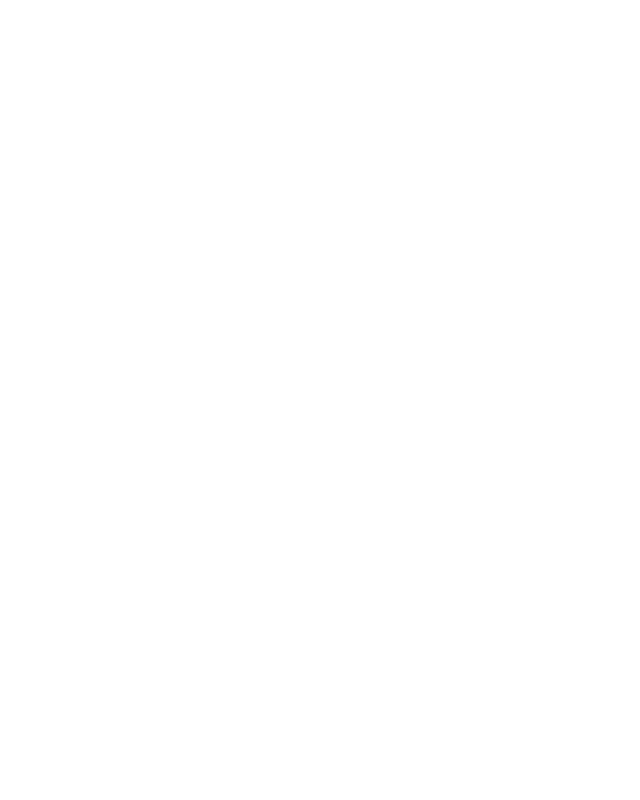
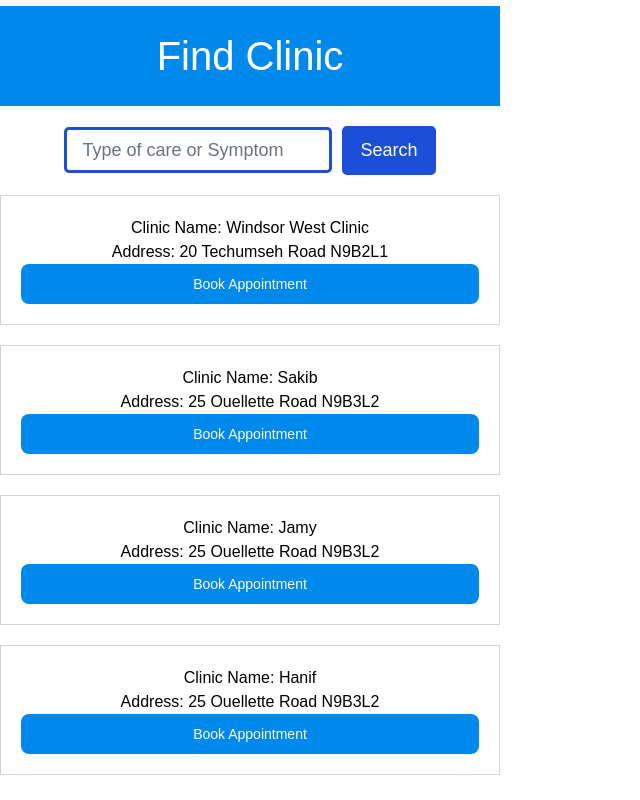
Before and after one commit to DhruvPatel96/walk_in_easy_Main, a React (Create React App) app in the folder Frontend/: page /auth/login/BookAppointment in a window 1280 px wide. Before the commit this address had no page. Shown: the whole page, without its empty margins (0-640 px from the left). Built offline with nearby package versions, Linux system fonts and the light colour scheme.

Commit message:
Adding more features

```diff
--- a/Frontend/src/Routes.tsx
+++ b/Frontend/src/Routes.tsx
@@ -5,6 +5,7 @@ import SignUp from './pages/auth/SignUp';
 import SignUpClient from './pages/auth/SignUpClient';
 import SignUpClinic from './pages/auth/SignUpClinic';
 import OTPAuth from './pages/auth/OtpAuth';
+import BookAppointment from './pages/auth/BookAppointment';
 
 const Views = () => {
     return (
@@ -18,6 +19,10 @@ const Views = () => {
                 <Route index element={<Navigate to="login" />} />
             </Route>
             <Route path="/" element={<Navigate to="/auth" />} />
+            <Route
+                path="auth/login/BookAppointment"
+                element={<BookAppointment />}
+            />
         </Routes>
     );
 };
--- /dev/null
+++ b/Frontend/src/pages/auth/BookAppointment.css
@@ -0,0 +1,69 @@
+
+.title {
+    background:  rgb(0 137 237);
+    /* rgb(29 78 216); */
+
+    /* display:flex; */
+    color: #ffffff;
+    width: 100%;
+    padding: 20px 0px;
+    text-align: center;
+  }
+  .title h1 {
+    padding: 0px;
+    margin: 0px;
+    font-size: 40px
+  }
+
+  .input__wrapper {
+    margin: 20px;
+    text-align: center;
+    border-color: rgb(29 78 216);
+  }
+  .srch{
+    border: px solid rgb(0 137 237);
+    background:  rgb(0 137 237);
+    /* rgb(29 78 216) */
+
+  }
+  .input__wrapper input {
+    border: 3px solid rgb(29 78 216);
+    padding: 8px 15px;
+    border-radius: 5px;
+    font-size: 18px;
+  }
+  .input__wrapper input:focus {
+    outline: none;
+  }
+  .input__wrapper button {
+    background-color: rgb(29 78 216);
+    color: white;
+    padding: 8px 15px;
+    font-size: 18px;
+    border: none;
+    border: 3px solid rgb(29 78 216);
+    border-radius: 5px;
+    margin-left: 10px;
+    cursor: pointer;
+  }
+
+  .body__item {
+    text-align: center !important;
+    border: 1px solid lightgray;
+    padding: 20px;
+    width: 500px;
+    margin: 20px auto;
+  }
+  /* .button{
+
+    background-color: light blue;
+    border-radius:w-full text-blue
+  } */
+
+  .notFound {
+    width: 500px;
+    margin: 20px auto;
+    padding: 20px;
+    border: 1px solid lightgray;
+    text-align: center;
+  }
--- /dev/null
+++ b/Frontend/src/pages/auth/BookAppointment.tsx
@@ -0,0 +1,94 @@
+import { Button } from 'flowbite-react';
+import React from 'react';
+import './BookAppointment.css';
+
+const BookAppointment: React.FC = () => {
+    const users = [
+        {
+            Name: 'Windsor West Clinic',
+            Address: '20 Techumseh Road N9B2L1',
+        },
+        {
+            Name: 'Sakib',
+            Address: '25 Ouellette Road N9B3L2',
+        },
+        {
+            Name: 'Jamy',
+            Address: '25 Ouellette Road N9B3L2',
+        },
+        {
+            Name: 'Hanif',
+            Address: '25 Ouellette Road N9B3L2',
+        },
+    ];
+    const [userList, setUserList] = React.useState<
+        { Name: string; Address: string }[] | undefined
+    >(users);
+    const [text, setText] = React.useState<string>('');
+
+    const handleOnClick = () => {
+        const findUsers =
+            userList && userList?.length > 0
+                ? userList?.filter(u => u?.Name === text)
+                : undefined;
+
+        console.log(findUsers);
+
+        setUserList(findUsers);
+    };
+
+    return (
+        <div className="main-center">
+            <div className="title">
+                <h1>Find Clinic</h1>
+            </div>
+            <div className="input__wrapper">
+                <input
+                    type="text"
+                    placeholder="Type of care or Symptom"
+                    value={text}
+                    onChange={e => {
+                        setText(e.target.value);
+                        setUserList(users);
+                    }}
+                />
+                <button
+                    className="srch"
+                    disabled={!text}
+                    onClick={handleOnClick}>
+                    Search
+                </button>
+                {/* <Button
+                    color="info"
+                    className="w-full align-content: center text-white">
+                    Book Appointment
+                </Button> */}
+            </div>
+
+            <div className="body">
+                {userList && userList?.length === 0 && (
+                    <div className="notFound">No User Found</div>
+                )}
+
+                {userList &&
+                    userList?.length > 0 &&
+                    userList?.map(users => {
+                        return (
+                            <div className="body__item">
+                                <h3>Clinic Name: {users?.Name}</h3>
+                                <p>Address: {users?.Address}</p>
+
+                                <Button
+                                    color="info"
+                                    className="w-full align-content: center text-white">
+                                    Book Appointment
+                                </Button>
+                            </div>
+                        );
+                    })}
+            </div>
+        </div>
+    );
+};
+
+export default BookAppointment;
--- a/Frontend/src/pages/auth/OtpAuth.tsx
+++ b/Frontend/src/pages/auth/OtpAuth.tsx
@@ -4,6 +4,7 @@ import 'firebase/compat/auth';
 import 'firebase/firestore';
 import '../../otp.css';
 import React, { useEffect } from 'react';
+import { Button } from 'flowbite-react';
 declare global {
     interface Window {
         recaptchaVerifier: firebase.auth.RecaptchaVerifier | undefined;
@@ -85,9 +86,13 @@ function OTPAuth() {
                 <div id="sender">
                     <input type="text" id="number" placeholder="+982..." />
                     <div id="recaptcha-container" />
-                    <button id="send" value="send" onClick={phoneAuth}>
+                    <Button
+                        id="send"
+                        className="text-white"
+                        value="send"
+                        onClick={phoneAuth}>
                         Send
-                    </button>
+                    </Button>
                 </div>
                 <div id="verifier" style={{ display: 'none' }}>
                     <input
```
